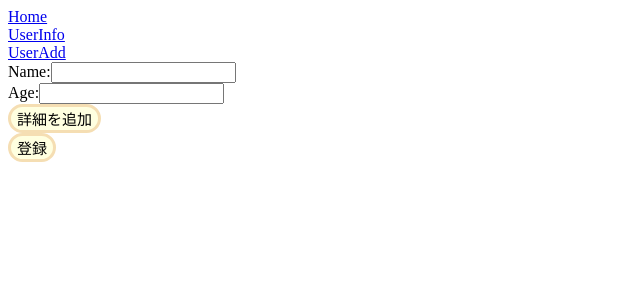
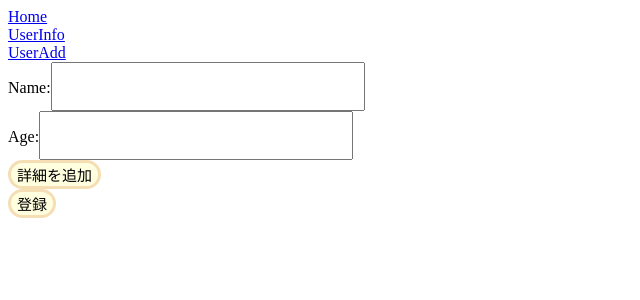
Before and after one commit to koyamal/gae-app, a React (Create React App) app in the folder client/: page /addUser in a window 1280 px wide. Shown: the top 300 px of the page, without its empty margins (0-640 px from the left). Built offline with nearby package versions, Linux system fonts and the light colour scheme.

Commit message:
デザインの微修正とplaceholderの追加

```diff
--- a/client/src/components/atoms/Input.tsx
+++ b/client/src/components/atoms/Input.tsx
@@ -4,14 +4,17 @@ import { createUseStyles } from "react-jss";
 interface Props {
   onChangeEvent:(event: any) => void;
   type: string;
+  placeholder: string;
 }
 
 const Input: React.FC<Props> = (props) => {
-  const {onChangeEvent, type} = props;
+  const {onChangeEvent, type, placeholder} = props;
   const classes = useStyles();
   return (
     <input
+      className={classes.inputBody}
       type={type}
+      placeholder={placeholder}
       onChange={(event) => {onChangeEvent(event.target.value)}}
     />
   );
@@ -20,6 +23,12 @@ const Input: React.FC<Props> = (props) => {
 const styles = {
   inputContainer: {
   },
+  inputBody: {
+    height: "35px",
+    width: "300px",
+    fontSize: "20px",
+    padding: "5px"
+  }
 };
 const useStyles = createUseStyles(styles);
 
```
